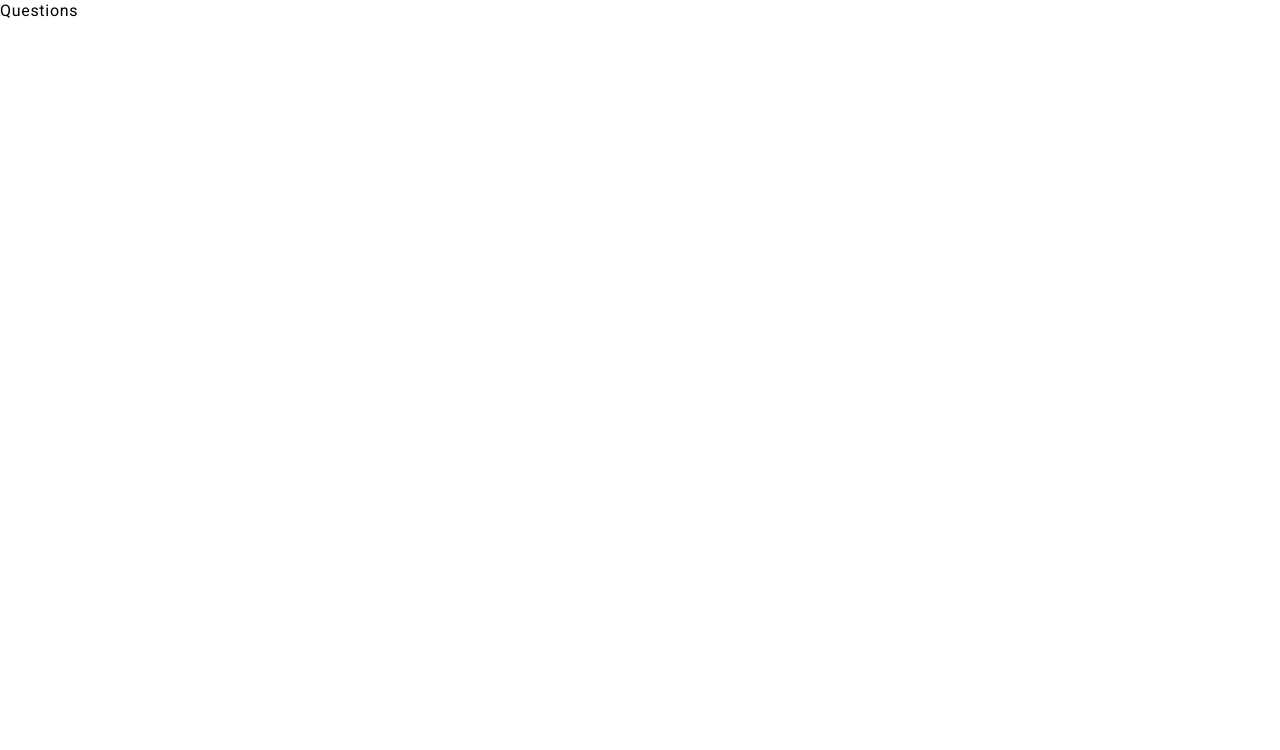
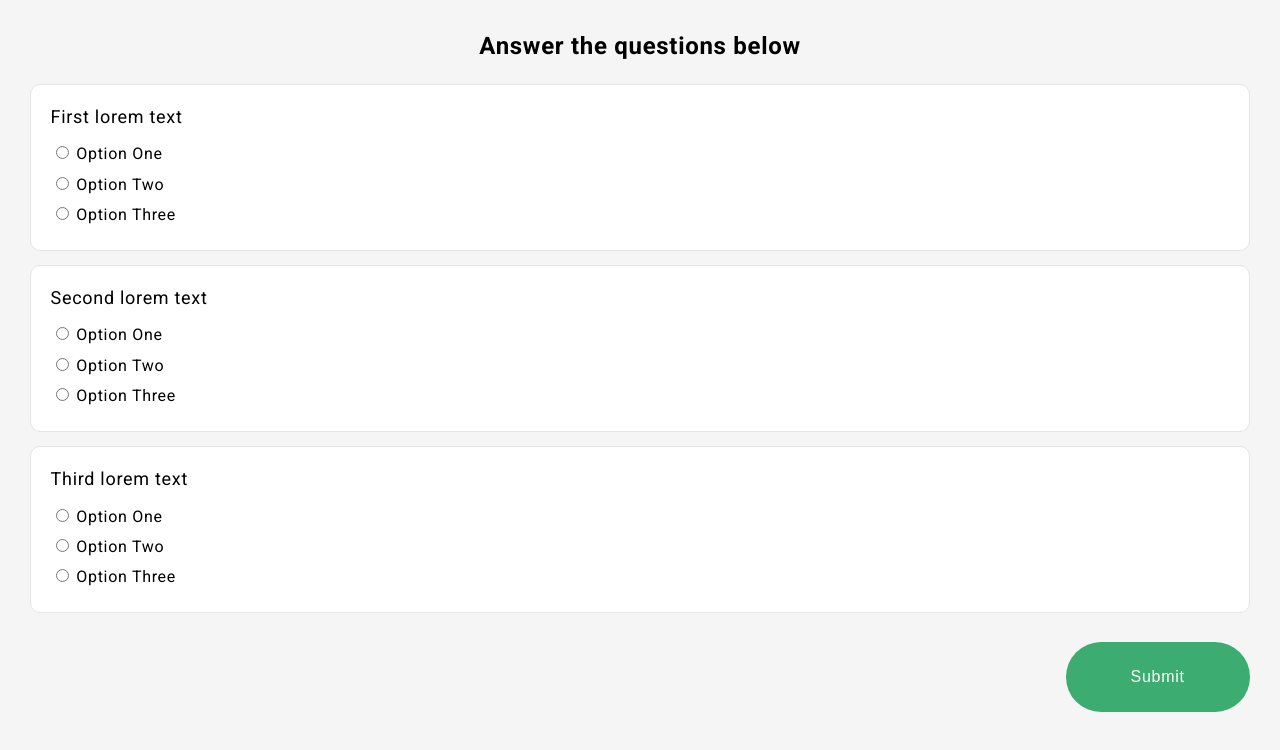
Before and after one commit to Gblack-Hub/quiz-app, a Vue app: page /questions in a window 1280 px wide. Shown: the top 750 px of the page. Built offline with nearby package versions, Linux system fonts and the light colour scheme; no server answers.

Commit message:
design questions page with dummy texts

```diff
--- a/src/assets/styles/index.css
+++ b/src/assets/styles/index.css
@@ -5,6 +5,7 @@
 
 html, body {
     font-family: 'Roboto', sans-serif;
+    background-color: #f5f5f5;
     margin: 0;
     letter-spacing: 0.7px;
     line-height: 1.4;
--- a/src/components/homepage/BeginButton.vue
+++ b/src/components/homepage/BeginButton.vue
@@ -35,10 +35,12 @@ export default {
         padding: 1.375rem 4rem;
         font-size: 1rem;
         margin: 15px 0px;
+        transition: 0.5s;
     }
     button:hover {
         background-color: var(--secondary-color);
         transition: 0.5s;
+        color: #000;
     }
 
     button:focus {
--- a/src/components/homepage/HeroText.vue
+++ b/src/components/homepage/HeroText.vue
@@ -3,7 +3,7 @@
         <h1 class="hero-text">
             Become a Venture Capitalist
         </h1>
-        <div>Lorem ipsum dolor sit amet consectetur adipisicing elit. Inventore dolores aliquam, dolorum velit, voluptatum deleniti nemo vero enim unde sit error dignissimos sed, numquam dicta soluta perspiciatis voluptas at eligendi?</div>
+        <div>Answer the questions Lorem ipsum dolor sit amet consectetur adipisicing elit. Inventore dolores aliquam, dolorum velit, voluptatum deleniti nemo vero enim unde sit error dignissimos sed, numquam dicta soluta perspiciatis voluptas at eligendi?</div>
     </div>
 </template>
 <script>
@@ -19,5 +19,6 @@ export default {
 
     .hero-text {
         font-size: 3rem;
+        margin-bottom: 10px;
     }
 </style>
--- /dev/null
+++ b/src/components/questions/SingleQuestion.vue
@@ -0,0 +1,37 @@
+<template>
+    <div id="single-question-main">
+        <div class="single-question-text">{{question.question}}</div>
+        <label v-for="(answer, index) in question.options" :key="index" class="single-question-option">
+            <input type="radio" :name="question.id" :value="answer.id" /> {{answer.option}}
+        </label>
+    </div>
+</template>
+
+<script>
+export default {
+    name: "SingleQuestion",
+    props: {
+        question: {
+            type: Array
+        }
+    }
+}
+</script>
+
+<style scoped>
+    #single-question-main {
+        background: #fff;
+        padding: 1.2rem;
+        margin: 0.9rem 0;
+        border-radius: 10px;
+        border: 1px solid #E5E5E5;
+    }
+    .single-question-text {
+        font-size: 18px;
+        margin-bottom: 10px;
+    }
+    .single-question-option {
+        padding: 0.25rem 0;
+        display: block;
+    }
+</style>
--- a/src/pages/others/PageNotFound.vue
+++ b/src/pages/others/PageNotFound.vue
@@ -1,6 +1,7 @@
 <template>
-    <div>
-        Page Not Found
+    <div id="page-not-found-main">
+        <h1>404</h1>
+        <div>Page Not Found</div>
     </div>
 </template>
 <script>
@@ -9,5 +10,14 @@ export default {
 }
 </script>
 <style scoped>
-
+    #page-not-found-main {
+        height: 85vh;
+        display: flex;
+        flex-direction: column;
+        justify-content: center;
+        align-items: center;
+    }
+    h1 {
+        font-size: 5rem;
+    }
 </style>
--- a/src/pages/questions/QuestionsPage.vue
+++ b/src/pages/questions/QuestionsPage.vue
@@ -1,13 +1,83 @@
 <template>
-    <div>
-        Questions
+    <div id="questions-page-main">
+        <h2 class="questions-page-title">Answer the questions below</h2>
+        <div v-for="(question, index) in questions" :key="index">
+            <SingleQuestion :question="question" />
+        </div>
+        <div class="submit-button-container">
+            <button @click="submitAnswers">Submit</button>
+        </div>
     </div>
 </template>
+
 <script>
+import SingleQuestion from "../../components/questions/SingleQuestion.vue";
+import {questions} from "../../utils/questions";
+
 export default {
     name: 'QuestionsPage',
+    components: {
+       SingleQuestion
+    },
+    data() {
+        return {
+            questions: questions
+        }
+    },
+    mounted() {
+        this.fetchQuestions();
+    },
+    methods: {
+        async fetchQuestions() {
+            try {
+                const res = await fetch("../../utils/questions.json")
+                console.log(res);
+                // const data = await res.json();
+
+            } catch (error) {
+                console.log(error.message);
+            }
+        },
+
+        submitAnswers() {
+            console.log(this.questions);
+        }
+    }
 }
 </script>
 <style scoped>
-
+    #questions-page-main {
+        margin: 1.9rem;
+    }
+    .questions-page-title {
+        text-align: center;
+    }
+    .submit-button-container {
+        text-align: right;
+    }
+    button {
+        background-color: var(--primary-color);
+        line-height: 1.5;
+        color: #ffffff;
+        letter-spacing: 0.7px;
+        text-align: center;
+        text-decoration: none;
+        vertical-align: middle;
+        cursor: pointer;
+        -webkit-user-select: none;
+        -moz-user-select: none;
+        -ms-user-select: none;
+        user-select: none;
+        border: 1px solid transparent;
+        border-radius: 50px;
+        padding: 1.375rem 4rem;
+        font-size: 1rem;
+        margin: 15px 0px;
+        transition: 0.5s;
+    }
+    button:hover {
+        background-color: var(--secondary-color);
+        transition: 0.5s;
+        color: #000;
+    }
 </style>
--- /dev/null
+++ b/src/utils/questions.js
@@ -0,0 +1,32 @@
+export const questions =  [
+    {
+        "id": 1,
+        "question": "First lorem text",
+        "answerId": 1,
+        "options": [
+            { "id": 1, "option": "Option One" },
+            { "id": 2, "option": "Option Two" },
+            { "id": 3, "option": "Option Three" }
+        ]
+    },
+    {
+        "id": 2,
+        "question": "Second lorem text",
+        "answerId": 2,
+        "options": [
+            { "id": 1, "option": "Option One" },
+            { "id": 2, "option": "Option Two" },
+            { "id": 3, "option": "Option Three" }
+        ]
+    },
+    {
+        "id": 3,
+        "question": "Third lorem text",
+        "answerId": 3,
+        "options": [
+            { "id": 1, "option": "Option One" },
+            { "id": 2, "option": "Option Two" },
+            { "id": 3, "option": "Option Three" }
+        ]
+    }
+];
--- /dev/null
+++ b/src/utils/questions.json
@@ -0,0 +1,34 @@
+{
+    "questions": [
+        {
+            "id": 1,
+            "question": "First lorem text",
+            "answerId": 1,
+            "options": [
+                { "id": 1, "option": "Option One" },
+                { "id": 2, "option": "Option Two" },
+                { "id": 3, "option": "Option Two" }
+            ]
+        },
+        {
+            "id": 2,
+            "question": "Second lorem text",
+            "answerId": 2,
+            "options": [
+                { "id": 1, "option": "Option One" },
+                { "id": 2, "option": "Option Two" },
+                { "id": 3, "option": "Option Two" }
+            ]
+        },
+        {
+            "id": 3,
+            "question": "Third lorem text",
+            "answerId": 3,
+            "options": [
+                { "id": 1, "option": "Option One" },
+                { "id": 2, "option": "Option Two" },
+                { "id": 3, "option": "Option Two" }
+            ]
+        }
+    ]
+}
```
Also changed, not shown: src/App.vue (line endings or trailing spaces).
